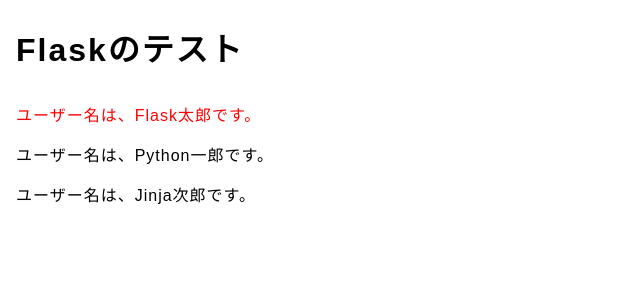
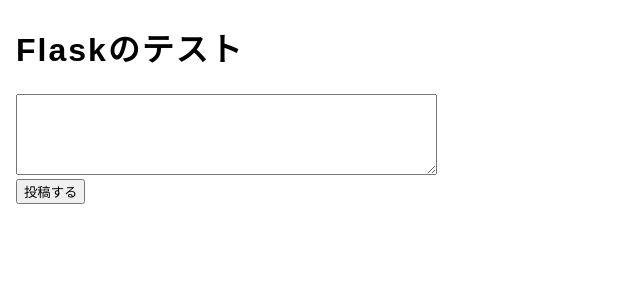
Before and after one commit to sti320a/sample_flask_app_for_qiita, a Flask app: page / in a window 1280 px wide. Shown: the top 300 px of the page, without its empty margins (0-640 px from the left). Run offline with Flask 2, Linux system fonts and the light colour scheme.

Commit message:
Upadte app.py to receive form input

```diff
--- a/app.py
+++ b/app.py
@@ -1,12 +1,22 @@
-from flask import Flask, render_template
+# requestモジュールとredirectモジュールを追加
+from flask import Flask, render_template, request, redirect
 app = Flask(__name__)
 
 @app.route('/')
 def index():
-    # ユーザー名をリストusersに格納する
-    users = ['Flask太郎', 'Python一郎', 'Jinja次郎']
-    # render_templateの第2引数に、users=usersを追加
-    return render_template('index.html', users=users)
+    return render_template('index.html') # usersはいったん消しておく
+
+# ユーザーが投稿すると、'/save'というURLにPOST形式でデータが送信される
+@app.route('/save', methods=['POST'])
+def saveView():
+    # POSTで送信されたデータを受け取って、変数codeに入れる
+    code = request.form['code']
+
+    # 試しにコンソールにユーザーの入力したデータを表示してみる
+    print('ユーザーの入力したデータ:' + code)
+
+    # トップページにリダイレクト（強制的に移動）させる
+    return redirect('/')
 
 if __name__ == "__main__":
     app.run(debug=True)
--- a/templates/index.html
+++ b/templates/index.html
@@ -8,13 +8,10 @@
 <body>
     <div class="index-container">
       <h1 class="index-title">Flaskのテスト</h1>
-      {% for user in users %}
-        {% if user == "Flask太郎" %}
-        <div class="index-content" style="color:red;">ユーザー名は、{{user}}です。</div>
-        {% else %}
-        <div class="index-content">ユーザー名は、{{user}}です。</div>
-        {% endif %}
-      {% endfor %}
+      <form method="post" action="/save">
+        <textarea name="code" rows="5" cols="50"></textarea><br>
+        <input type="submit" value="投稿する">
+      </form>
     </div>
 </body>
 </html>
```
